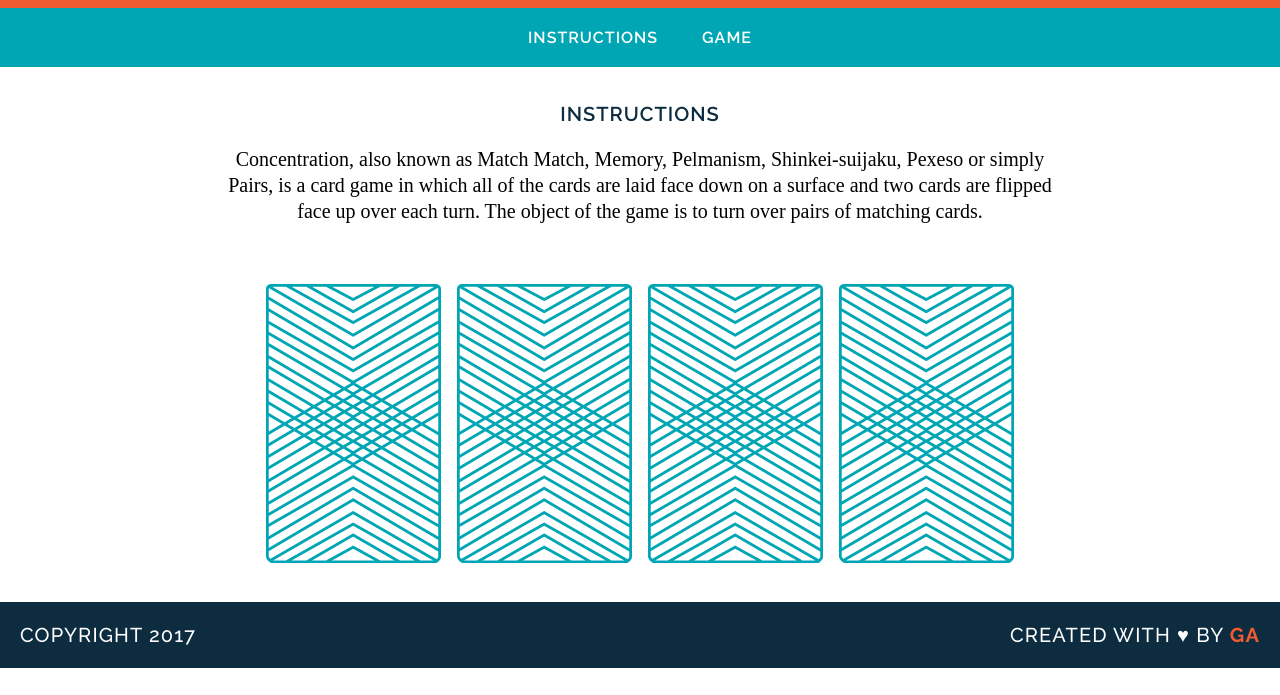
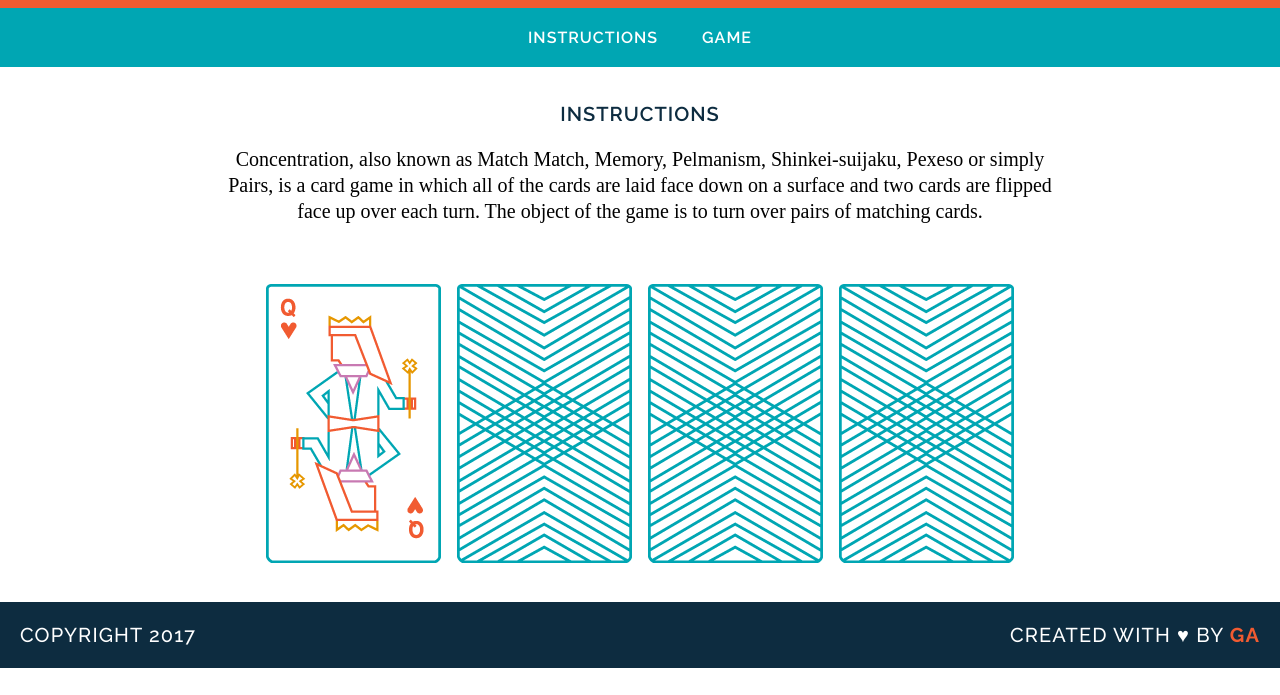
Before and after one commit to devans314/wdi-fundamentals-memorygame, a plain HTML site: page memory_game/index.html in a window 1280 px wide. Both pictures are taken after a click on the picture 353 px from the left and 528 px from the top of the page. Shown: the part 105-800 px from the top of the page. Drawn offline with Linux system fonts and the light colour scheme; a web font is replaced by a local one.

Commit message:
fixed a typo that broke code

```diff
--- a/memory_game/index.html
+++ b/memory_game/index.html
@@ -16,9 +16,7 @@
 		<main>
 		<h2>Instructions</h2>
 		<p>Concentration, also known as Match Match, Memory, Pelmanism, Shinkei-suijaku, Pexeso or simply Pairs, is a card game in which all of the cards are laid face down on a surface and two cards are flipped face up over each turn. The object of the game is to turn over pairs of matching cards.</p>
-		<div>
 		<div id="game-board" class="board clearfix"></div>
-		</div>
 		</main>
 <footer class=clearfix>
 	<p class=copyright>Copyright 2017</p>
--- a/memory_game/js/main.js
+++ b/memory_game/js/main.js
@@ -34,10 +34,10 @@ var checkForMatch = function() {
 };
 
 var flipCard = function() {
-	cardID = this.getAttribute('data-id');
-	console.log(cardID);
+    cardId = this.getAttribute('data-id');
+	console.log(cardId);
 	console.log("User flipped " + (cards[cardId].rank));
-	this.setAttribute('src', cards[cardID].cardImage);
+	this.setAttribute('src', cards[cardId].cardImage);
 	cardsInPlay.push(cards[cardId].rank);
 	checkForMatch();
 	console.log(cards[cardId].cardImage);
@@ -49,6 +49,7 @@ var createBoard = function() {
 		var cardElement = document.createElement('img');
 		cardElement.setAttribute('src', "images/back.png");
 		cardElement.setAttribute('data-id', i);
+		console.log('data-id');
 		cardElement.addEventListener('click', flipCard);
 		document.getElementById('game-board').appendChild(cardElement);
 	}
```
